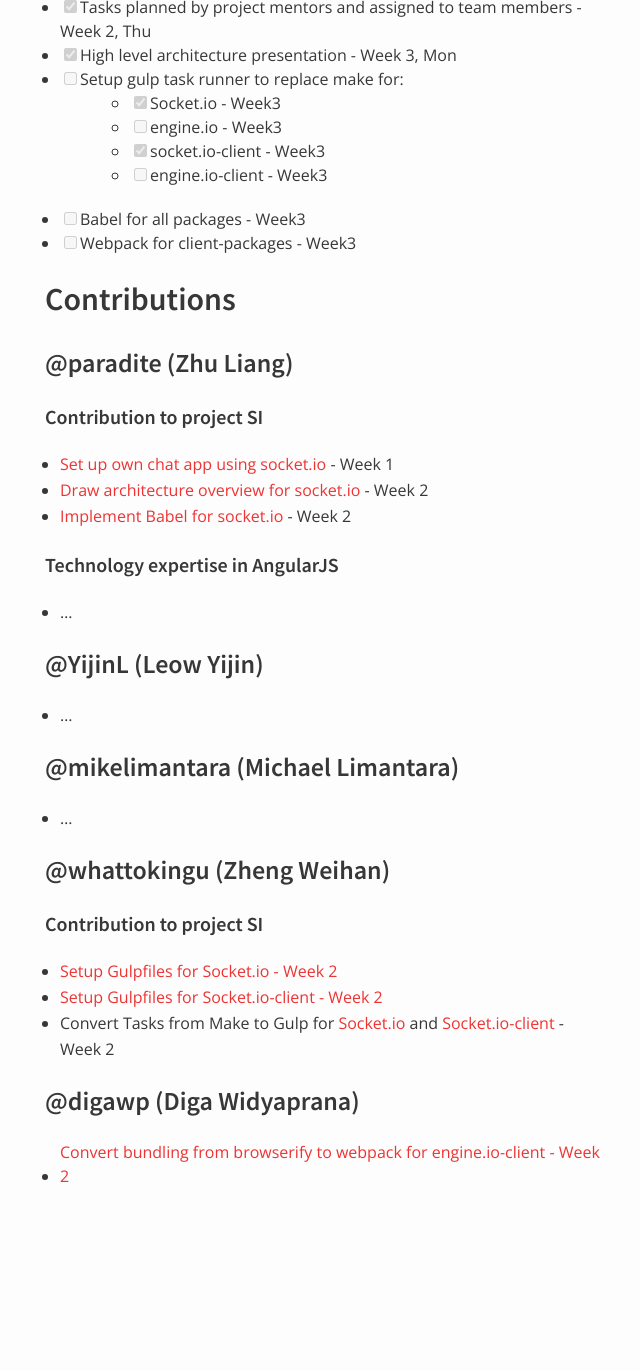
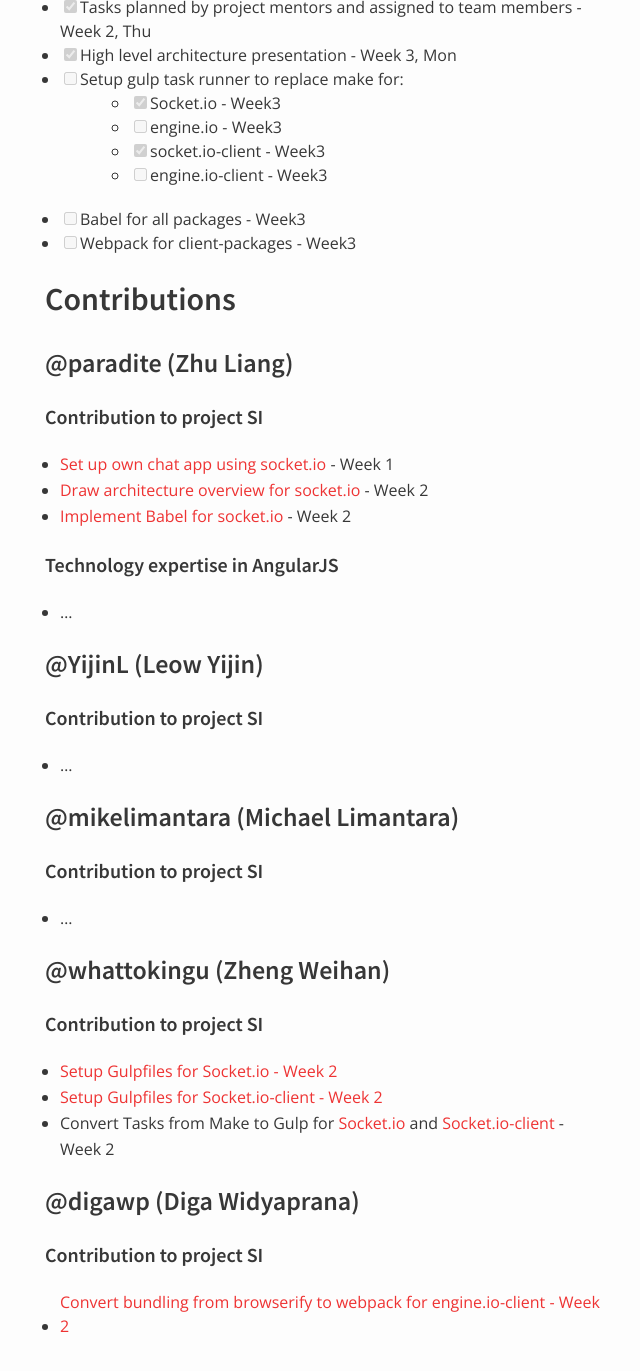
Before and after one commit to nus-oss/cs3281-AY1516S2-website, a Jekyll site: the page built from teams/socketio.md, in a window 1280 px wide and 1400 px high, scrolled down 769 px. Shown: the top 1371 px of the window, without its empty margins (325-965 px from the left). Built offline with Jekyll 4.4.1, drawn with Linux system fonts in a browser that asks for light colours; before the commit the page ends 2019 px from its top, so only the background shows below that.

Commit message:
Add header under each member for contribution to project SI

```diff
--- a/teams/socketio.md
+++ b/teams/socketio.md
@@ -46,9 +46,13 @@
 * ...
 
 ### @YijinL (Leow Yijin)
+
+#### Contribution to project SI
 * ...
 
 ### @mikelimantara (Michael Limantara)
+
+#### Contribution to project SI
 * ...
 
 ### @whattokingu (Zheng Weihan)
@@ -59,4 +63,6 @@
 * Convert Tasks from Make to Gulp for [Socket.io](https://github.com/nus-fboa2016-si/socket.io/pull/3) and [Socket.io-client](https://github.com/nus-fboa2016-si/socket.io-client/pull/1) - Week 2
 
 ### @digawp (Diga Widyaprana)
+
+#### Contribution to project SI
 * [Convert bundling from browserify to webpack for engine.io-client - Week 2](https://github.com/nus-fboa2016-si/engine.io-client/tree/webpack)
```
